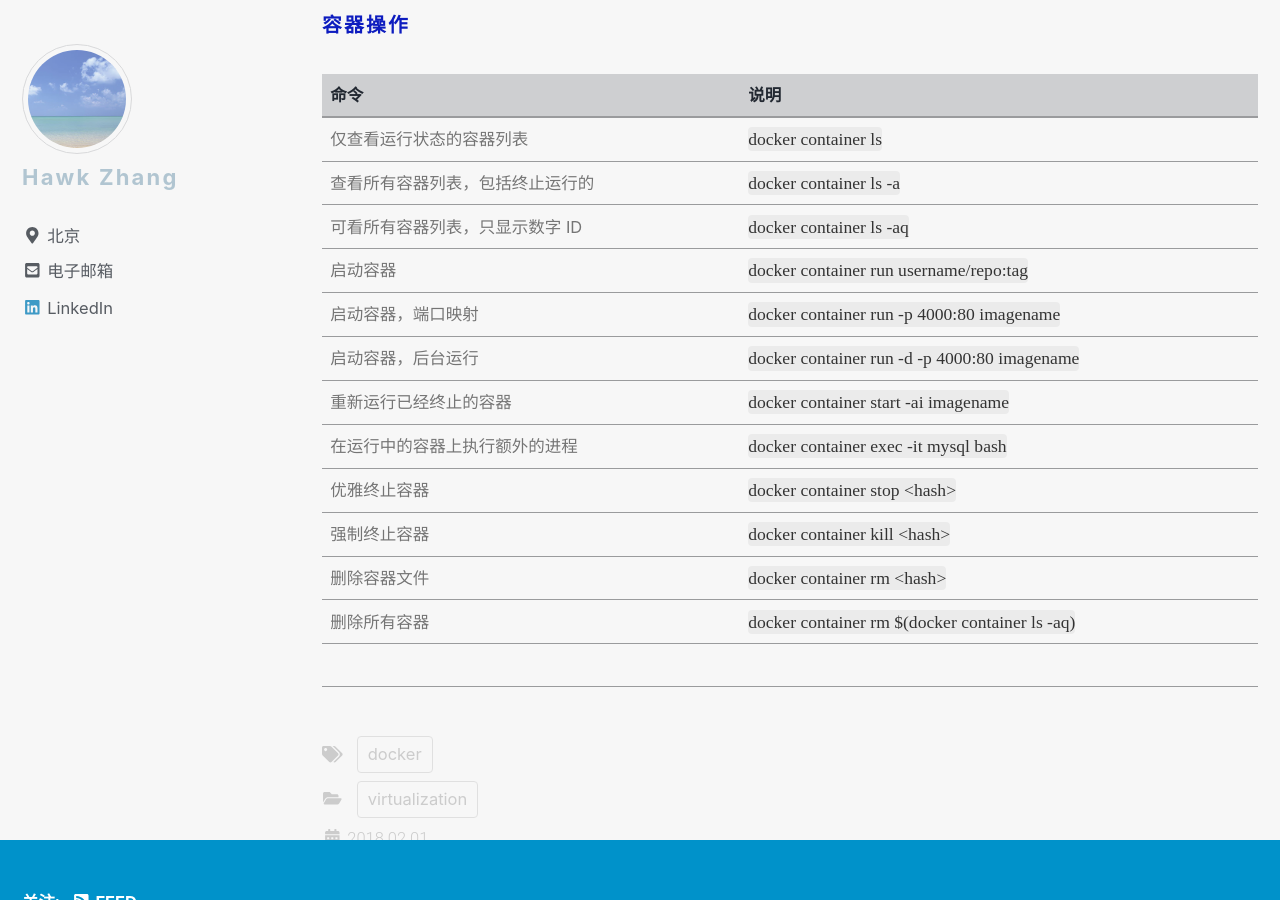
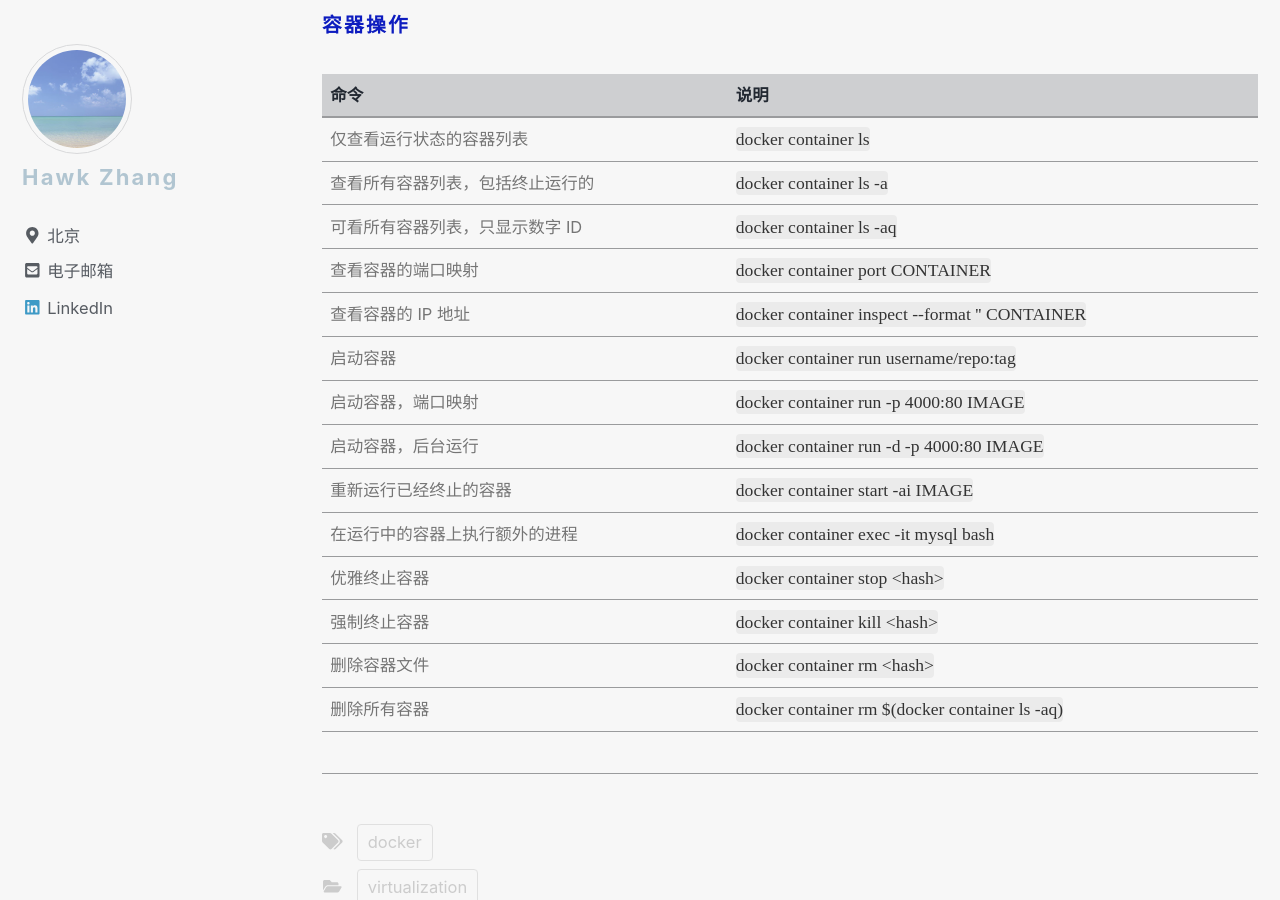
Before and after one commit to narru888/linotes_note, a Jekyll site: the page built from _posts/docker/2018-02-01-docker.basic.md, in a window 1280 px wide and 900 px high, scrolled down 14201 px. Built offline with Jekyll 4.4.1, drawn with Linux system fonts in a browser that asks for light colours; nearby versions of some CDN libraries; a script that is not in the unit is left out.

Commit message:
update on 2018-09-29 10:40:02 CST

```diff
--- a/_posts/docker/2018-02-01-docker.basic.md
+++ b/_posts/docker/2018-02-01-docker.basic.md
@@ -494,10 +494,12 @@
 仅查看运行状态的容器列表  |  `docker container ls`
 查看所有容器列表，包括终止运行的  |  `docker container ls -a`
 可看所有容器列表，只显示数字 ID  |  `docker container ls -aq`
+查看容器的端口映射  |  `docker container port CONTAINER`
+查看容器的 IP 地址  |  `docker container inspect --format '{{ .NetworkSettings.IPAddress }}' CONTAINER`
 启动容器  |  `docker container run username/repo:tag`
-启动容器，端口映射  |  `docker container run -p 4000:80 imagename`
-启动容器，后台运行  |  `docker container run -d -p 4000:80 imagename`
-重新运行已经终止的容器  |  `docker container start -ai imagename`
+启动容器，端口映射  |  `docker container run -p 4000:80 IMAGE`
+启动容器，后台运行  |  `docker container run -d -p 4000:80 IMAGE`
+重新运行已经终止的容器  |  `docker container start -ai IMAGE`
 在运行中的容器上执行额外的进程 | `docker container exec -it mysql bash`
 优雅终止容器  |  `docker container stop <hash>`
 强制终止容器  |  `docker container kill <hash>`
```
